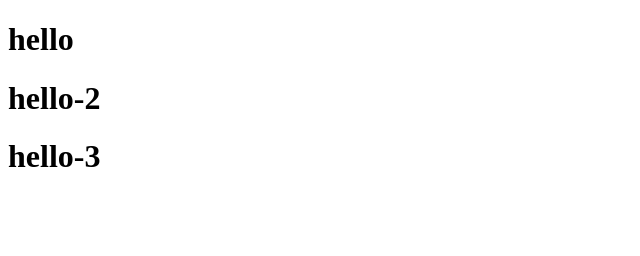
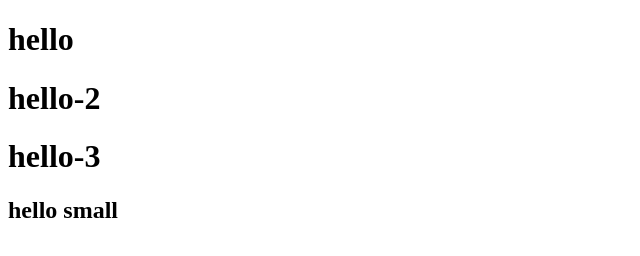
Before and after one commit to ShahfaisalAnsari/logo, a plain HTML site: page index.html in a window 1280 px wide. Shown: the whole page, without its empty margins (0-640 px from the left). Drawn offline with Linux system fonts and the light colour scheme.

Commit message:
add small

```diff
--- a/index.html
+++ b/index.html
@@ -10,5 +10,6 @@
     <h1>hello</h1>
     <h1>hello-2</h1>
     <h1>hello-3</h1>
+    <h2>hello small</h2>
 </body>
 </html>
```
